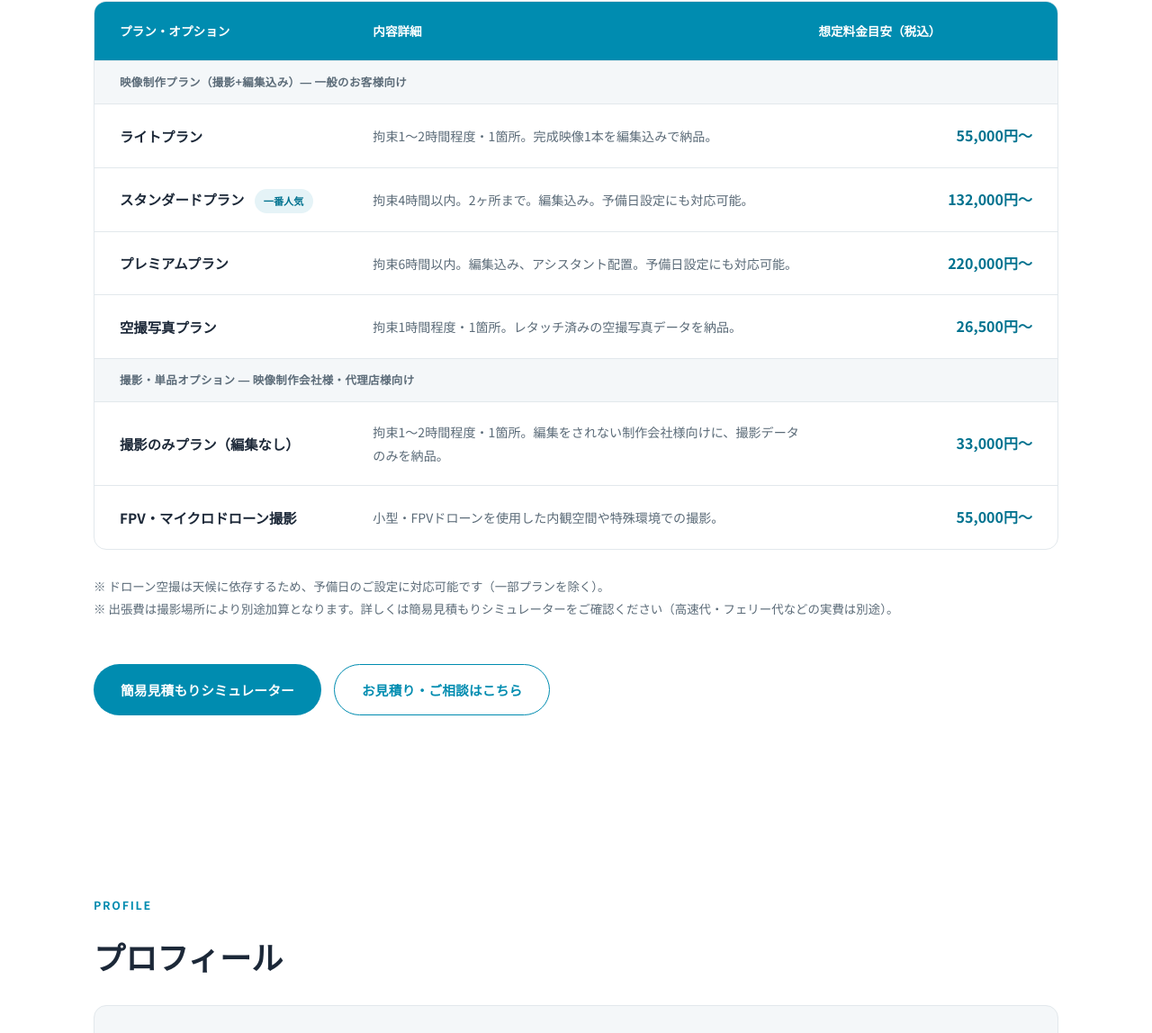
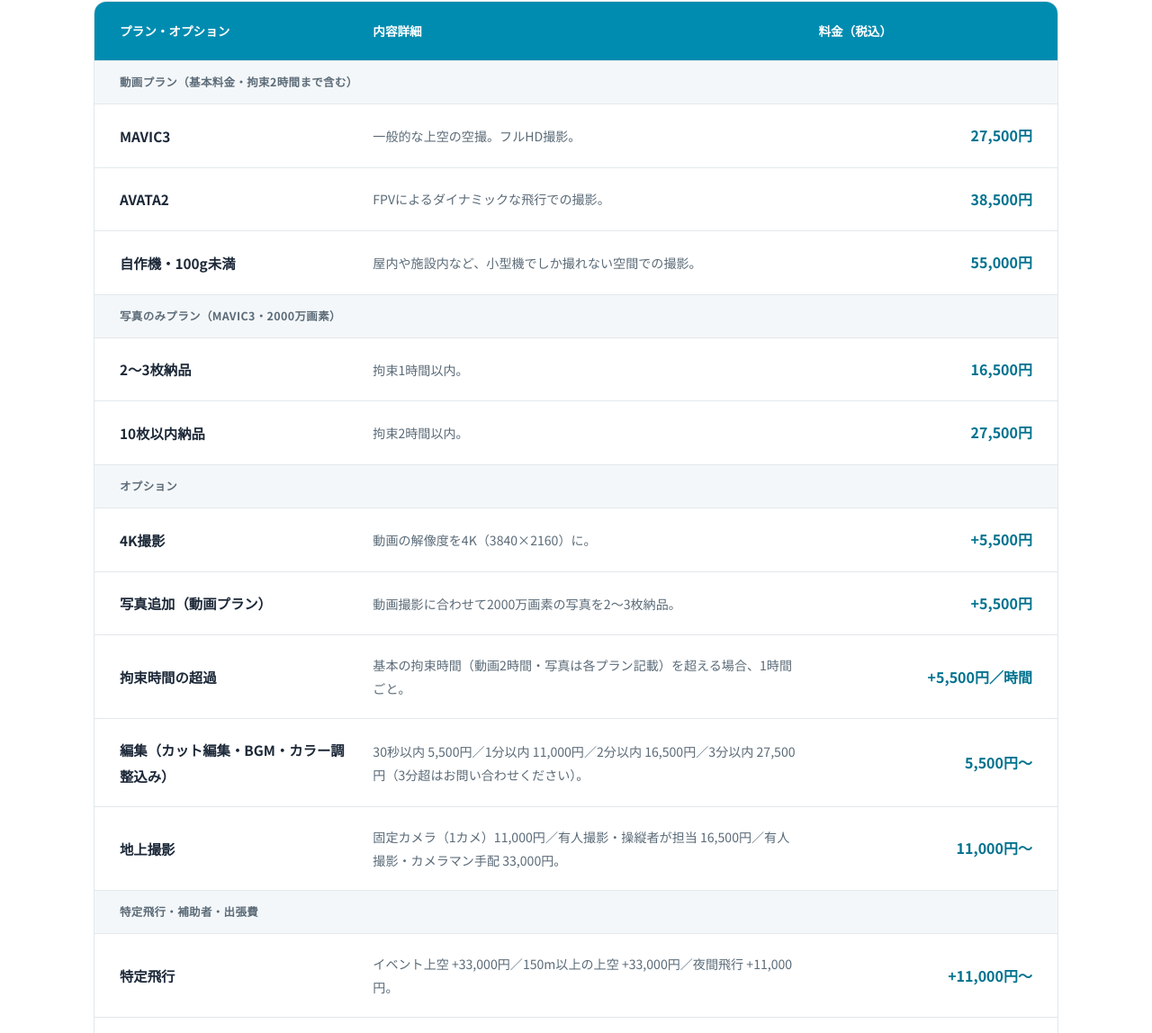
Before and after one commit to 10onetg/jtag-website, a plain HTML site: page index.html in a window 1280 px wide. Shown: the part 2317-3465 px from the top of the page at 90% size. Drawn offline with Linux system fonts and the light colour scheme.

Commit message:
Replace old price table with new pricing structure and show tax-inclusive prices
Pricing section now lists the new rate card (aircraft, photo plans, options,
flight conditions, assistant, travel zones). All displayed amounts and the
estimate simulator total include 10% consumption tax. Contact form plan list
updated to match.

Co-Authored-By: Claude Sonnet 5.5 <noreply@anthropic.com>

```diff
--- a/estimate.html
+++ b/estimate.html
@@ -73,17 +73,17 @@
           <label class="est-option">
             <input type="radio" name="aircraft" value="mavic" checked>
             <span class="est-label">MAVIC3(一般的な上空の空撮機)</span>
-            <span class="est-price">¥25,000</span>
+            <span class="est-price">¥27,500</span>
           </label>
           <label class="est-option">
             <input type="radio" name="aircraft" value="avata">
             <span class="est-label">AVATA2(FPVによるダイナミックな飛行)</span>
-            <span class="est-price">¥35,000</span>
+            <span class="est-price">¥38,500</span>
           </label>
           <label class="est-option">
             <input type="radio" name="aircraft" value="custom">
             <span class="est-label">自作機・100g未満(屋内や施設内など)</span>
-            <span class="est-price">¥50,000</span>
+            <span class="est-price">¥55,000</span>
           </label>
         </div>
       </div>
@@ -95,7 +95,7 @@
           <label class="est-option">
             <input type="checkbox" name="deliverable" value="photo">
             <span class="est-label">写真を追加する(2000万画素)</span>
-            <span class="est-price">+¥5,000</span>
+            <span class="est-price">+¥5,500</span>
           </label>
         </div>
       </div>
@@ -111,7 +111,7 @@
           <label class="est-option">
             <input type="radio" name="resolution" value="4k">
             <span class="est-label">4K(3840×2160)</span>
-            <span class="est-price">+¥5,000</span>
+            <span class="est-price">+¥5,500</span>
           </label>
         </div>
       </div>
@@ -123,12 +123,12 @@
           <label class="est-option">
             <input type="radio" name="photoqty" value="basic" checked>
             <span class="est-label">2〜3枚納品(1時間以内)</span>
-            <span class="est-price">¥15,000</span>
+            <span class="est-price">¥16,500</span>
           </label>
           <label class="est-option">
             <input type="radio" name="photoqty" value="extended">
             <span class="est-label">10枚以内納品(2時間以内)</span>
-            <span class="est-price">¥25,000</span>
+            <span class="est-price">¥27,500</span>
           </label>
         </div>
       </div>
@@ -138,7 +138,7 @@
         <p class="est-help" id="hoursHelp">2時間までは基本料金に含まれます。超過分のみ入力してください。</p>
         <div class="est-number-row">
           <input type="number" id="extraHours" min="0" step="1" value="0" aria-label="超過時間">
-          <span class="est-unit" id="hoursUnit">時間(2時間超過分) ×¥5,000</span>
+          <span class="est-unit" id="hoursUnit">時間(2時間超過分) ×¥5,500</span>
         </div>
       </div>
 
@@ -154,12 +154,12 @@
           <label class="est-option">
             <input type="radio" name="travel" value="near">
             <span class="est-label">近隣エリア(笠岡市・世羅町など)</span>
-            <span class="est-price">+¥3,000</span>
+            <span class="est-price">+¥3,300</span>
           </label>
           <label class="est-option">
             <input type="radio" name="travel" value="far">
             <span class="est-label">遠方エリア(広島市・倉敷市・今治市など)</span>
-            <span class="est-price">+¥8,000</span>
+            <span class="est-price">+¥8,800</span>
           </label>
           <label class="est-option">
             <input type="radio" name="travel" value="other">
@@ -175,17 +175,17 @@
           <label class="est-option">
             <input type="checkbox" name="flightcond" value="event" data-price="30000">
             <span class="est-label">イベント上空での飛行</span>
-            <span class="est-price">+¥30,000</span>
+            <span class="est-price">+¥33,000</span>
           </label>
           <label class="est-option">
             <input type="checkbox" name="flightcond" value="high" data-price="30000">
             <span class="est-label">150m以上の上空での飛行</span>
-            <span class="est-price">+¥30,000</span>
+            <span class="est-price">+¥33,000</span>
           </label>
           <label class="est-option">
             <input type="checkbox" name="flightcond" value="night" data-price="10000">
             <span class="est-label">夜間飛行</span>
-            <span class="est-price">+¥10,000</span>
+            <span class="est-price">+¥11,000</span>
           </label>
         </div>
       </div>
@@ -202,7 +202,7 @@
           <label class="est-option">
             <input type="radio" name="site" value="open">
             <span class="est-label">上記以外(第三者が立ち入る可能性がある場所)</span>
-            <span class="est-price">+¥10,000</span>
+            <span class="est-price">+¥11,000</span>
           </label>
         </div>
       </div>
@@ -219,22 +219,22 @@
           <label class="est-option">
             <input type="radio" name="edit" value="30s">
             <span class="est-label">30秒以内</span>
-            <span class="est-price">¥5,000</span>
+            <span class="est-price">¥5,500</span>
           </label>
           <label class="est-option">
             <input type="radio" name="edit" value="1m">
             <span class="est-label">1分以内</span>
-            <span class="est-price">¥10,000</span>
+            <span class="est-price">¥11,000</span>
           </label>
           <label class="est-option">
             <input type="radio" name="edit" value="2m">
             <span class="est-label">2分以内</span>
-            <span class="est-price">¥15,000</span>
+            <span class="est-price">¥16,500</span>
           </label>
           <label class="est-option">
             <input type="radio" name="edit" value="3m">
             <span class="est-label">3分以内</span>
-            <span class="est-price">¥25,000</span>
+            <span class="est-price">¥27,500</span>
           </label>
           <label class="est-option">
             <input type="radio" name="edit" value="over3m">
@@ -255,17 +255,17 @@
           <label class="est-option">
             <input type="radio" name="ground" value="fixed">
             <span class="est-label">固定カメラ映像(1カメ・無人)</span>
-            <span class="est-price">+¥10,000</span>
+            <span class="est-price">+¥11,000</span>
           </label>
           <label class="est-option">
             <input type="radio" name="ground" value="manned-self">
             <span class="est-label">有人撮影(ドローン操縦者が別途撮影)</span>
-            <span class="est-price">+¥15,000</span>
+            <span class="est-price">+¥16,500</span>
           </label>
           <label class="est-option">
             <input type="radio" name="ground" value="manned-crew">
             <span class="est-label">有人撮影(別途カメラマンを手配)</span>
-            <span class="est-price">+¥30,000</span>
+            <span class="est-price">+¥33,000</span>
           </label>
         </div>
       </div>
@@ -275,6 +275,7 @@
         <ul class="est-breakdown" id="breakdown"></ul>
         <div id="totalBlock"></div>
         <div class="est-disclaimer">
+          ※表示金額はすべて消費税(10%)込みです。<br>
           ※上記はあくまで目安の金額です。実際のご依頼内容・現地状況により変動する場合があります。<br>
           ※天候不良時の予備日設定は別途加算となる場合があります。
         </div>
@@ -298,6 +299,6 @@
 </footer>
 
 <script src="script.js?v=3"></script>
-<script src="estimate.js?v=1"></script>
+<script src="estimate.js?v=2"></script>
 </body>
 </html>
--- a/estimate.js
+++ b/estimate.js
@@ -10,7 +10,8 @@ const PHOTO_ADDON = 5000;
 const FOURK_ADDON = 5000;
 const ASSISTANT_PRICE = 10000;
 
-const yen = (n) => '¥' + n.toLocaleString('ja-JP');
+const TAX_RATE = 1.1;
+const yen = (n) => '¥' + Math.round(n * TAX_RATE).toLocaleString('ja-JP');
 const checkedValue = (name) => document.querySelector(`input[name="${name}"]:checked`).value;
 const labelOf = (name) =>
   document.querySelector(`input[name="${name}"]:checked`).closest('.est-option').querySelector('.est-label').textContent;
@@ -98,7 +99,7 @@ function calculate() {
 
   let html = `
     <div class="est-total-row">
-      <span class="est-total-label">概算合計</span>
+      <span class="est-total-label">概算合計(税込)</span>
       <span class="est-total-amount">${yen(total)}<small> 〜</small></span>
     </div>`;
   inquiryReasons.forEach((reason) => {
--- a/index.html
+++ b/index.html
@@ -170,42 +170,79 @@
       <div class="price-row price-head">
         <span>プラン・オプション</span>
         <span>内容詳細</span>
-        <span>想定料金目安（税込）</span>
+        <span>料金（税込）</span>
       </div>
-      <div class="price-group">映像制作プラン（撮影+編集込み）― 一般のお客様向け</div>
+      <div class="price-group">動画プラン（基本料金・拘束2時間まで含む）</div>
       <div class="price-row">
-        <span class="plan">ライトプラン</span>
-        <span class="detail">拘束1〜2時間程度・1箇所。完成映像1本を編集込みで納品。</span>
-        <span class="price">55,000円〜</span>
+        <span class="plan">MAVIC3</span>
+        <span class="detail">一般的な上空の空撮。フルHD撮影。</span>
+        <span class="price">27,500円</span>
       </div>
       <div class="price-row">
-        <span class="plan">スタンダードプラン <em>一番人気</em></span>
-        <span class="detail">拘束4時間以内。2ヶ所まで。編集込み。予備日設定にも対応可能。</span>
-        <span class="price">132,000円〜</span>
+        <span class="plan">AVATA2</span>
+        <span class="detail">FPVによるダイナミックな飛行での撮影。</span>
+        <span class="price">38,500円</span>
       </div>
       <div class="price-row">
-        <span class="plan">プレミアムプラン</span>
-        <span class="detail">拘束6時間以内。編集込み、アシスタント配置。予備日設定にも対応可能。</span>
-        <span class="price">220,000円〜</span>
+        <span class="plan">自作機・100g未満</span>
+        <span class="detail">屋内や施設内など、小型機でしか撮れない空間での撮影。</span>
+        <span class="price">55,000円</span>
+      </div>
+      <div class="price-group">写真のみプラン（MAVIC3・2000万画素）</div>
+      <div class="price-row">
+        <span class="plan">2〜3枚納品</span>
+        <span class="detail">拘束1時間以内。</span>
+        <span class="price">16,500円</span>
       </div>
       <div class="price-row">
-        <span class="plan">空撮写真プラン</span>
-        <span class="detail">拘束1時間程度・1箇所。レタッチ済みの空撮写真データを納品。</span>
-        <span class="price">26,500円〜</span>
+        <span class="plan">10枚以内納品</span>
+        <span class="detail">拘束2時間以内。</span>
+        <span class="price">27,500円</span>
       </div>
-      <div class="price-group">撮影・単品オプション ― 映像制作会社様・代理店様向け</div>
+      <div class="price-group">オプション</div>
       <div class="price-row">
-        <span class="plan">撮影のみプラン（編集なし）</span>
-        <span class="detail">拘束1〜2時間程度・1箇所。編集をされない制作会社様向けに、撮影データのみを納品。</span>
-        <span class="price">33,000円〜</span>
+        <span class="plan">4K撮影</span>
+        <span class="detail">動画の解像度を4K（3840×2160）に。</span>
+        <span class="price">+5,500円</span>
       </div>
       <div class="price-row">
-        <span class="plan">FPV・マイクロドローン撮影</span>
-        <span class="detail">小型・FPVドローンを使用した内観空間や特殊環境での撮影。</span>
-        <span class="price">55,000円〜</span>
+        <span class="plan">写真追加（動画プラン）</span>
+        <span class="detail">動画撮影に合わせて2000万画素の写真を2〜3枚納品。</span>
+        <span class="price">+5,500円</span>
+      </div>
+      <div class="price-row">
+        <span class="plan">拘束時間の超過</span>
+        <span class="detail">基本の拘束時間（動画2時間・写真は各プラン記載）を超える場合、1時間ごと。</span>
+        <span class="price">+5,500円／時間</span>
+      </div>
+      <div class="price-row">
+        <span class="plan">編集（カット編集・BGM・カラー調整込み）</span>
+        <span class="detail">30秒以内 5,500円／1分以内 11,000円／2分以内 16,500円／3分以内 27,500円（3分超はお問い合わせください）。</span>
+        <span class="price">5,500円〜</span>
+      </div>
+      <div class="price-row">
+        <span class="plan">地上撮影</span>
+        <span class="detail">固定カメラ（1カメ）11,000円／有人撮影・操縦者が担当 16,500円／有人撮影・カメラマン手配 33,000円。</span>
+        <span class="price">11,000円〜</span>
+      </div>
+      <div class="price-group">特定飛行・補助者・出張費</div>
+      <div class="price-row">
+        <span class="plan">特定飛行</span>
+        <span class="detail">イベント上空 +33,000円／150m以上の上空 +33,000円／夜間飛行 +11,000円。</span>
+        <span class="price">+11,000円〜</span>
+      </div>
+      <div class="price-row">
+        <span class="plan">補助者</span>
+        <span class="detail">夜間飛行、または第三者が立ち入る可能性のある場所での撮影の場合。私有地など関係者以外が立ち入れない場所は不要です。</span>
+        <span class="price">+11,000円</span>
+      </div>
+      <div class="price-row">
+        <span class="plan">出張費</span>
+        <span class="detail">尾道市・福山市・三原市・府中市・竹原市は無料。近隣（笠岡市・世羅町など）+3,300円／遠方（広島市・倉敷市・今治市など）+8,800円。それ以外はお問い合わせください。</span>
+        <span class="price">無料〜+8,800円</span>
       </div>
     </div>
-    <p class="price-note reveal">※ ドローン空撮は天候に依存するため、予備日のご設定に対応可能です（一部プランを除く）。<br>※ 出張費は撮影場所により別途加算となります。詳しくは簡易見積もりシミュレーターをご確認ください（高速代・フェリー代などの実費は別途）。</p>
+    <p class="price-note reveal">※ 表示金額はすべて消費税（10%）込みです。<br>※ ドローン空撮は天候に依存します。天候不良時の予備日設定は別途加算となる場合があります。<br>※ 高速代・フェリー代などの実費は別途ご請求となります。<br>※ 上記の組み合わせで、簡易見積もりシミュレーターから概算をご確認いただけます。</p>
 
     <div class="quote-cta reveal">
       <a href="estimate.html" class="btn btn-primary">簡易見積もりシミュレーター</a>
@@ -232,12 +269,10 @@
       <div class="form-row">
         <label for="qPlan">ご希望のプラン</label>
         <select id="qPlan" name="plan">
-          <option>ライトプラン（撮影+編集込み）</option>
-          <option>スタンダードプラン（撮影+編集込み）</option>
-          <option>プレミアムプラン（撮影+編集込み）</option>
-          <option>空撮写真プラン</option>
-          <option>撮影のみプラン（編集なし）</option>
-          <option>FPV・マイクロドローン撮影</option>
+          <option>動画プラン（MAVIC3）</option>
+          <option>動画プラン（AVATA2）</option>
+          <option>動画プラン（自作機・100g未満）</option>
+          <option>写真のみプラン</option>
           <option>まだ決まっていない・相談したい</option>
         </select>
       </div>
```
